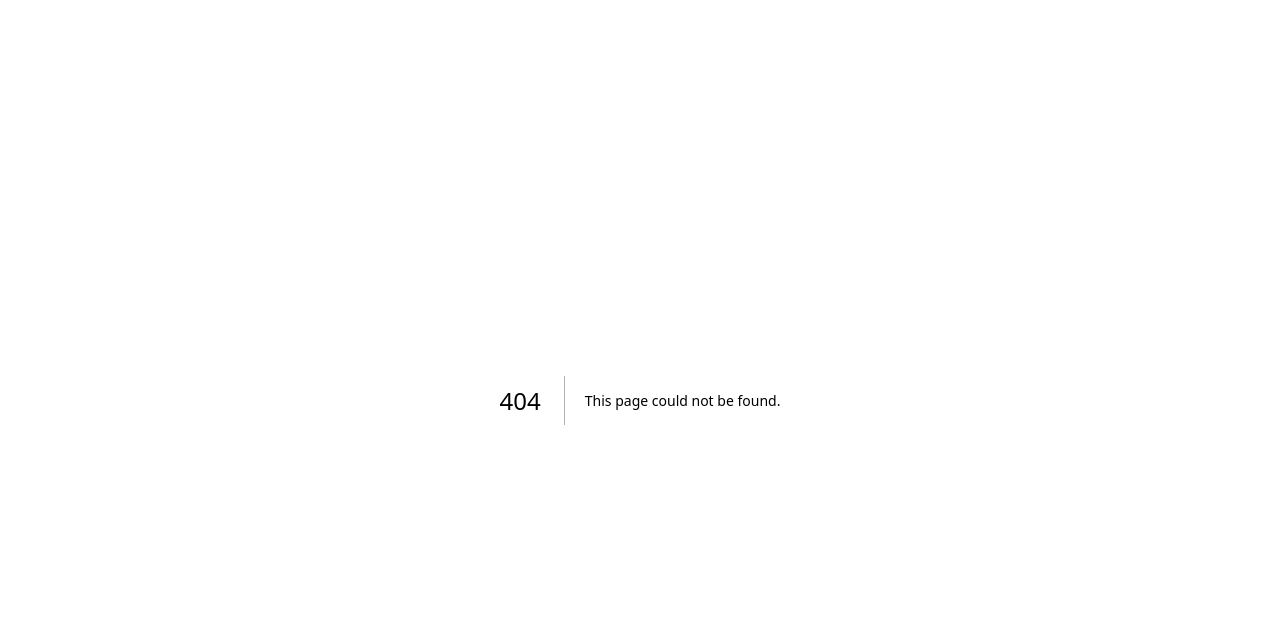
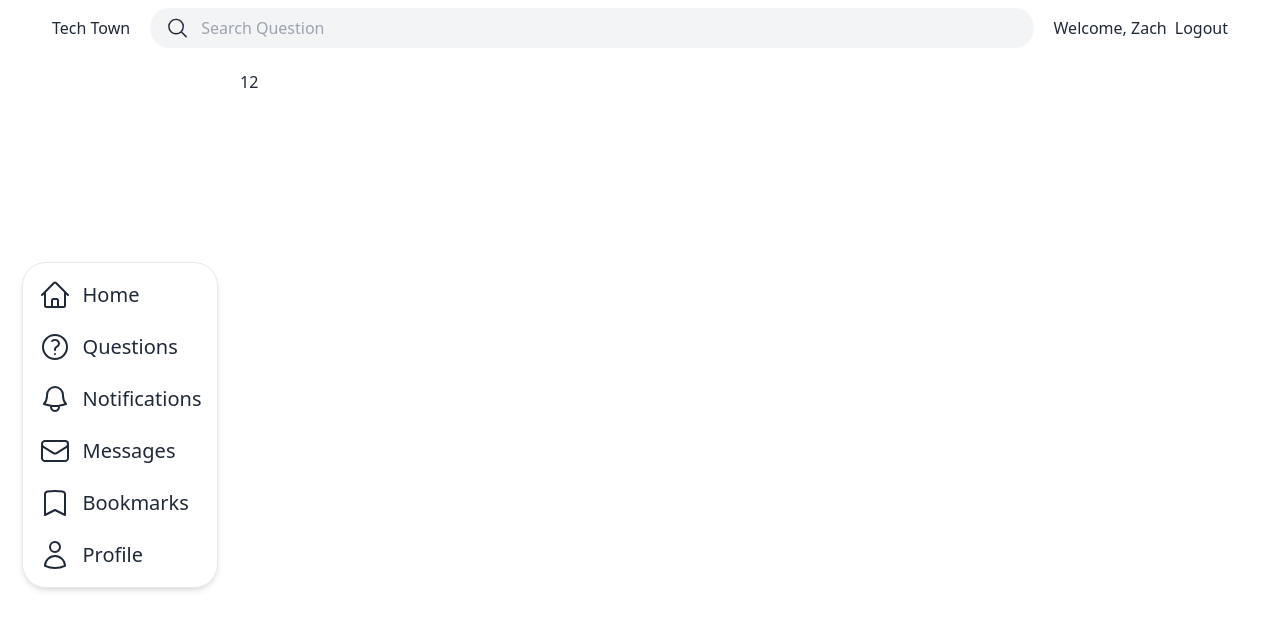
Before and after one commit to Zach-Xu/tech-town-client-v2, a Next.js app: page /home in a window 1280 px wide. Before the commit this address had no page. Shown: the top 630 px of the page. Built offline with nearby package versions, Linux system fonts and the light colour scheme.

Commit message:
complete basic layout

```diff
--- /dev/null
+++ b/components/Header.tsx
@@ -0,0 +1,25 @@
+import React from 'react'
+import { MagnifyingGlassIcon } from '@heroicons/react/24/outline'
+
+type Props = {}
+
+const Header = (props: Props) => {
+    return (
+        <div className='sticky top-0 h-[50px] bg-white'>
+            <div className='pt-2 w-screen flex items-center mx-auto max-w-[1200px] px-3 space-x-5'>
+                <h1 className='hidden md:inline-block' >Tech Town</h1>
+                <div className='flex bg-gray-100 py-2 flex-1 rounded-full px-4 items-center space-x-3  focus-within:bg-white focus-within:border-blue-300 focus-within:border' tabIndex={1} >
+                    <MagnifyingGlassIcon className='h-6 w-6' />
+                    <input type="text" name="" placeholder='Search Question' className='bg-transparent focus:outline-none w-full text-gray-700' />
+                </div>
+                <ul className='flex space-x-2'>
+                    <li>Welcome, Zach</li>
+                    <li className='hidden md:inline-block'>Logout</li>
+                </ul>
+            </div>
+
+        </div>
+    )
+}
+
+export default Header
--- a/components/Login.tsx
+++ b/components/Login.tsx
@@ -15,15 +15,15 @@ const Login = (props: Props) => {
     })
 
     return (
-        <div className='w-[90vw] md:w-[400px] lg:w-[500px] px-10 bg-white rounded-xl py-10 mx-auto flex flex-col items-center shadow-lg'>
+        <div className='w-[90vw] md:w-[500px]  px-10 bg-white rounded-xl py-10 mx-auto lg:mr-10 flex flex-col items-center shadow-lg'>
             <form className='flex flex-col w-full items-center space-y-3'>
                 <input type="text" name="" placeholder='Email' className='w-full border border-gray-400 px-2 py-3 rounded-md' />
                 <input type="password" placeholder="Password" className='w-full border border-gray-400 px-2 py-3 rounded-md' />
-                <input className='bg-[#1877f2] w-full py-2 text-white font-bold text-xl rounded-md' type="submit" value="Log In" />
+                <input className='bg-[#1877f2] cursor-pointer hover:bg-[#1668d2] w-full py-2 text-white font-bold text-xl rounded-md' type="submit" value="Log In" />
 
             </form>
             <div className='border-t my-5 border-gray-300 w-full'></div>
-            <label htmlFor="my-modal-3" className='btn bg-[#42b72a] px-4 py-3 text-md font-bold rounded-md text-white'>Create new account</label>
+            <label htmlFor="my-modal-3" className='btn border-0 hover:bg-[#399d25] bg-[#42b72a] px-4 py-3 text-md font-bold rounded-md text-white'>Create new account</label>
         </div>
     )
 }
--- /dev/null
+++ b/components/Sidebar.tsx
@@ -0,0 +1,42 @@
+import React from 'react'
+import { HomeIcon, BellIcon, EnvelopeIcon, UserIcon, QuestionMarkCircleIcon, BookmarkIcon } from '@heroicons/react/24/outline'
+
+type Props = {}
+
+const Sidebar = (props: Props) => {
+    return (
+        <div className='h-[calc(100vh-50px)] lg:w-[200px] md:w-[100px] hidden md:inline-block'>
+            <div className='flex flex-col h-full justify-center items-center'>
+                <div className='space-y-5 p-4 border rounded-3xl shadow-md md:ml-6 lg:ml-10'>
+                    <button className='flex items-center space-x-3'>
+                        <HomeIcon className='w-8 h-8' />
+                        <div className='text-xl hidden lg:inline-block'>Home</div>
+                    </button>
+                    <button className='flex items-center space-x-3'>
+                        <QuestionMarkCircleIcon className='w-8 h-8' />
+                        <div className='text-xl hidden lg:inline-block'>Questions</div>
+                    </button>
+                    <button className='flex items-center space-x-3'>
+                        <BellIcon className='w-8 h-8' />
+                        <div className='text-xl hidden lg:inline-block'>Notifications</div>
+                    </button>
+                    <button className='flex items-center space-x-3'>
+                        <EnvelopeIcon className='w-8 h-8' />
+                        <div className='text-xl hidden lg:inline-block'>Messages</div>
+                    </button>
+                    <button className='flex items-center space-x-3'>
+                        <BookmarkIcon className='w-8 h-8' />
+                        <div className='text-xl hidden lg:inline-block'>Bookmarks</div>
+                    </button>
+                    <button className='flex items-center space-x-3'>
+                        <UserIcon className='w-8 h-8' />
+                        <div className='text-xl hidden lg:inline-block'>Profile</div>
+                    </button>
+
+                </div>
+            </div>
+        </div>
+    )
+}
+
+export default Sidebar
--- a/components/Signup.tsx
+++ b/components/Signup.tsx
@@ -8,9 +8,16 @@ const Signup = (props: Props) => {
             <input type="checkbox" id="my-modal-3" className="modal-toggle" />
             <div className="modal">
                 <div className="modal-box relative">
-                    <label htmlFor="my-modal-3" className="btn btn-sm btn-circle absolute right-2 top-2">✕</label>
-                    <h3 className="text-lg font-bold">Congratulations random Internet user!</h3>
-                    <p className="py-4">You've been selected for a chance to get one year of subscription to use Wikipedia for free!</p>
+                    <label htmlFor="my-modal-3" className="btn btn-sm border-0 hover:bg-white absolute right-2 top-2 bg-white text-gray-700 font-bold text-xl">✕</label>
+                    <form className='flex flex-col space-y-3'>
+                        <h2 className='text-black font-bold text-2xl'>Sign Up</h2>
+                        <p>Its quick and easy.</p>
+                        <div className='border-t border-gray-400 w-full'></div>
+                        <input type="text" name="" placeholder='Username' className='w-full border border-gray-400 px-2 py-3 rounded-md' />
+                        <input type="text" name="" placeholder='Email' className='w-full border border-gray-400 px-2 py-3 rounded-md' />
+                        <input type="password" placeholder="Password" className='w-full border border-gray-400 px-2 py-3 rounded-md' />
+                        <input type='submit' className='cursor-pointer bg-[#42b72a] px-16 py-2 text-md font-bold rounded-md text-white mx-auto' value='Sign Up'></input>
+                    </form>
                 </div>
             </div>
         </>
--- a/pages/_app.tsx
+++ b/pages/_app.tsx
@@ -1,8 +1,34 @@
 import '../styles/globals.css'
 import type { AppProps } from 'next/app'
+import Header from '../components/Header'
+import Sidebar from '../components/Sidebar'
 
-function MyApp({ Component, pageProps }: AppProps) {
-  return <Component {...pageProps} />
+function MyApp({ Component, pageProps, router }: AppProps) {
+  const { pathname } = router
+  console.log(pathname)
+  if (pathname === '/') {
+    return <Component {...pageProps} />
+  }
+  return (
+    <Layout><Component {...pageProps} /></Layout>
+  )
 }
 
 export default MyApp
+
+
+const Layout: React.FC<{ children: any }> = (props) => {
+  return (
+    <div className='w-screen min-h-screen ' >
+      <Header />
+      <section className='flex'>
+        <Sidebar />
+        <div className='py-3 px-8 md:py-5 md:px-10'>
+          {
+            props.children
+          }
+        </div>
+      </section>
+    </div >
+  )
+}
--- /dev/null
+++ b/pages/home.tsx
@@ -0,0 +1,16 @@
+import { NextPage } from 'next'
+import React from 'react'
+import Header from '../components/Header'
+import Sidebar from '../components/Sidebar'
+
+type Props = {}
+
+const Home: NextPage = (props: Props) => {
+    return (
+        <div className='flex flex-col'>
+            12
+        </div>
+    )
+}
+
+export default Home
--- a/pages/index.tsx
+++ b/pages/index.tsx
@@ -1,18 +1,17 @@
 import type { NextPage } from 'next'
-import Head from 'next/head'
-import Image from 'next/image'
 import Login from '../components/Login'
+import Signup from '../components/Signup'
 
 const Home: NextPage = () => {
   return (
-    <div className='flex flex-col space-y-4 md:flex-row min-h-screen w-screen md:items-center md:justify-center bg-[#f0f2f5]'>
-      <div className='flex flex-col  p-5 px-10 text-xl mt-5 text-center md:text-left  max-w-[600px]'>
+    <div className='flex flex-col space-y-4 lg:flex-row min-h-screen w-screen md:items-center md:justify-center bg-[#f0f2f5]'>
+      <div className='flex flex-col  p-5 px-10 text-xl mt-5 text-center lg:text-left  max-w-[600px]'>
         <h1 className='text-blue-700 font-bold text-5xl md:-mt-20'>Tech Town</h1>
         <p className='py-6 px-3'>A social media platform for programmer at all levels. Make friends and network with developers on TechTown</p>
       </div>
       <div >
-
         <Login />
+        <Signup />
       </div>
     </div>
   )
```
Also changed, not shown: package.json (+6 -1 lines), 1 other file (tests, documents, lock files or other folders).
